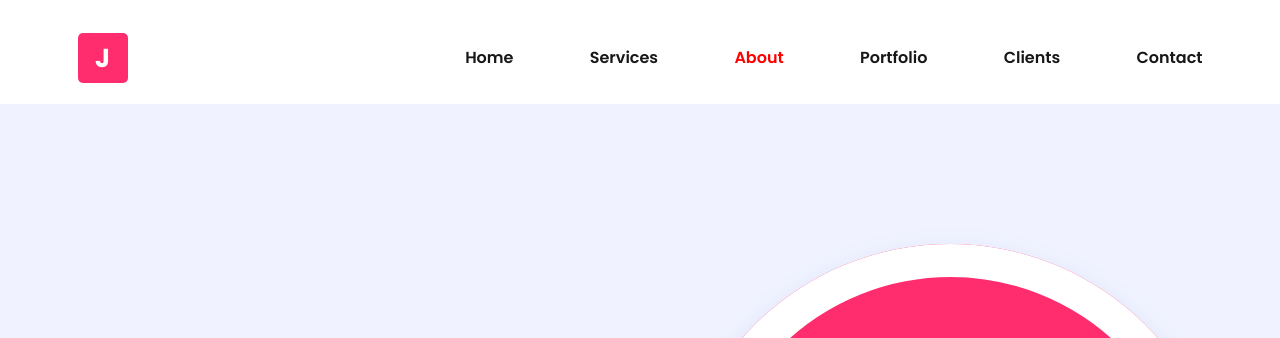
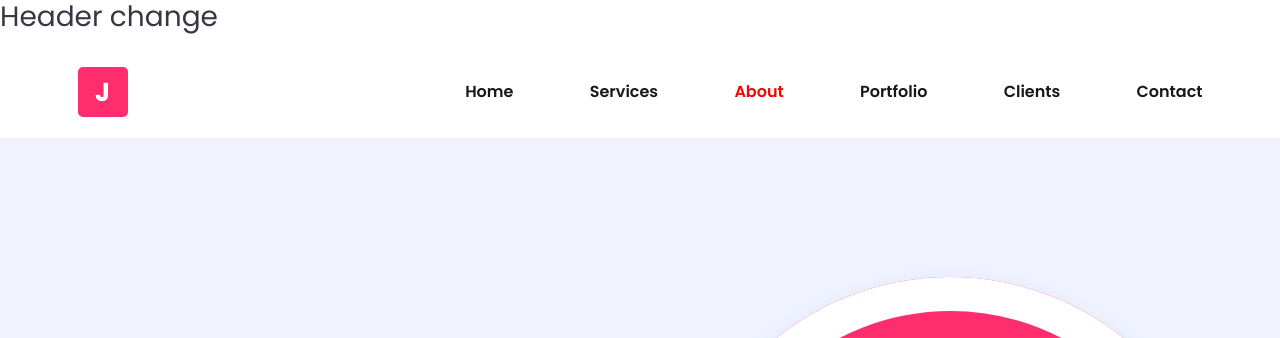
Before and after one commit to ShishirDeveloper/my-first-web-site, a plain HTML site: page index.html in a window 1280 px wide. Shown: the top 338 px of the page. Drawn offline with Linux system fonts and the light colour scheme.

Commit message:
change 4

```diff
--- a/index.html
+++ b/index.html
@@ -33,6 +33,8 @@
 <body>
 
     <!-- =============== Header Area start =================== -->
+
+    <h3>Header change</h3>
     <header class="header-area sticky">
         <div class="container">
             <div class="row d-flex align-items-center">
```
